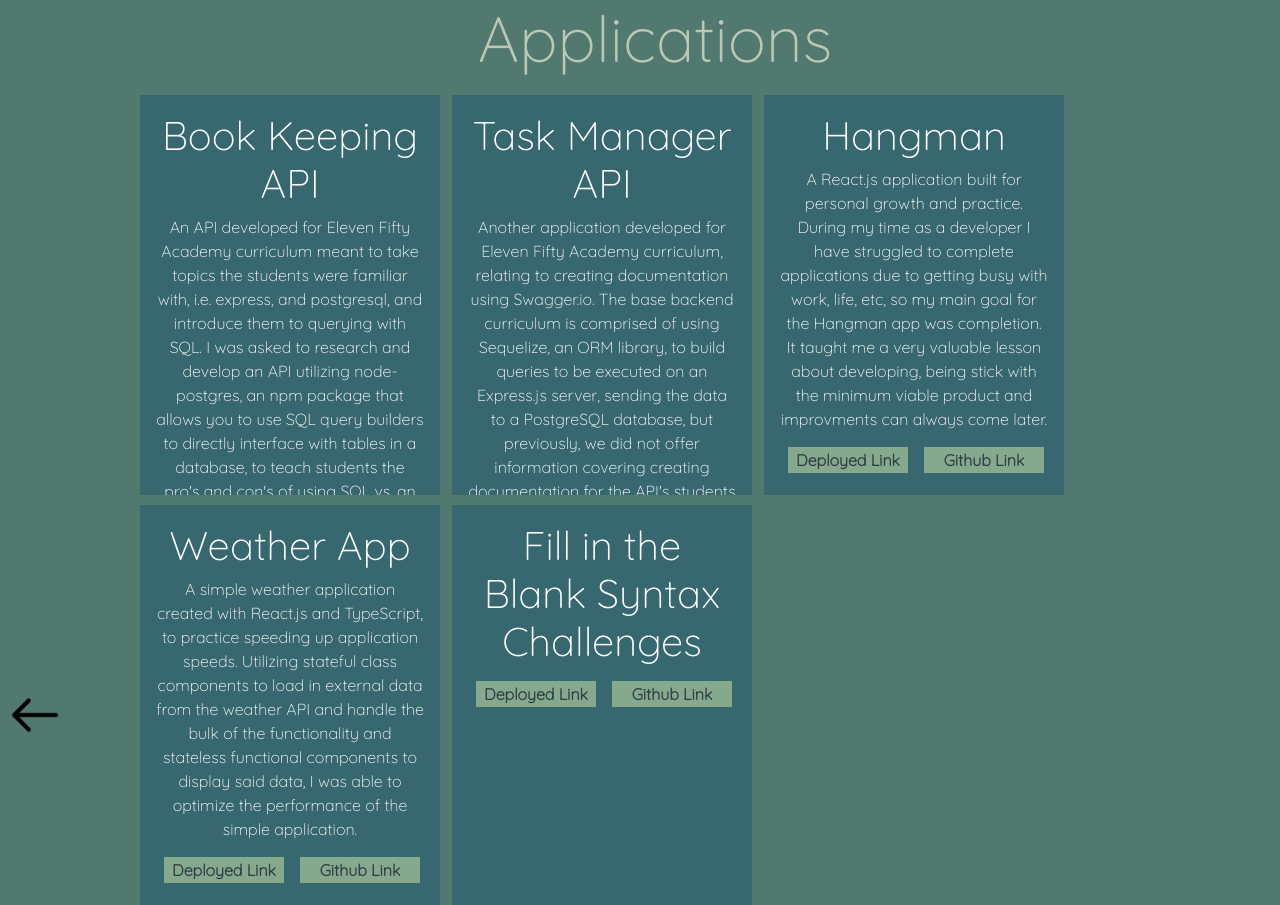
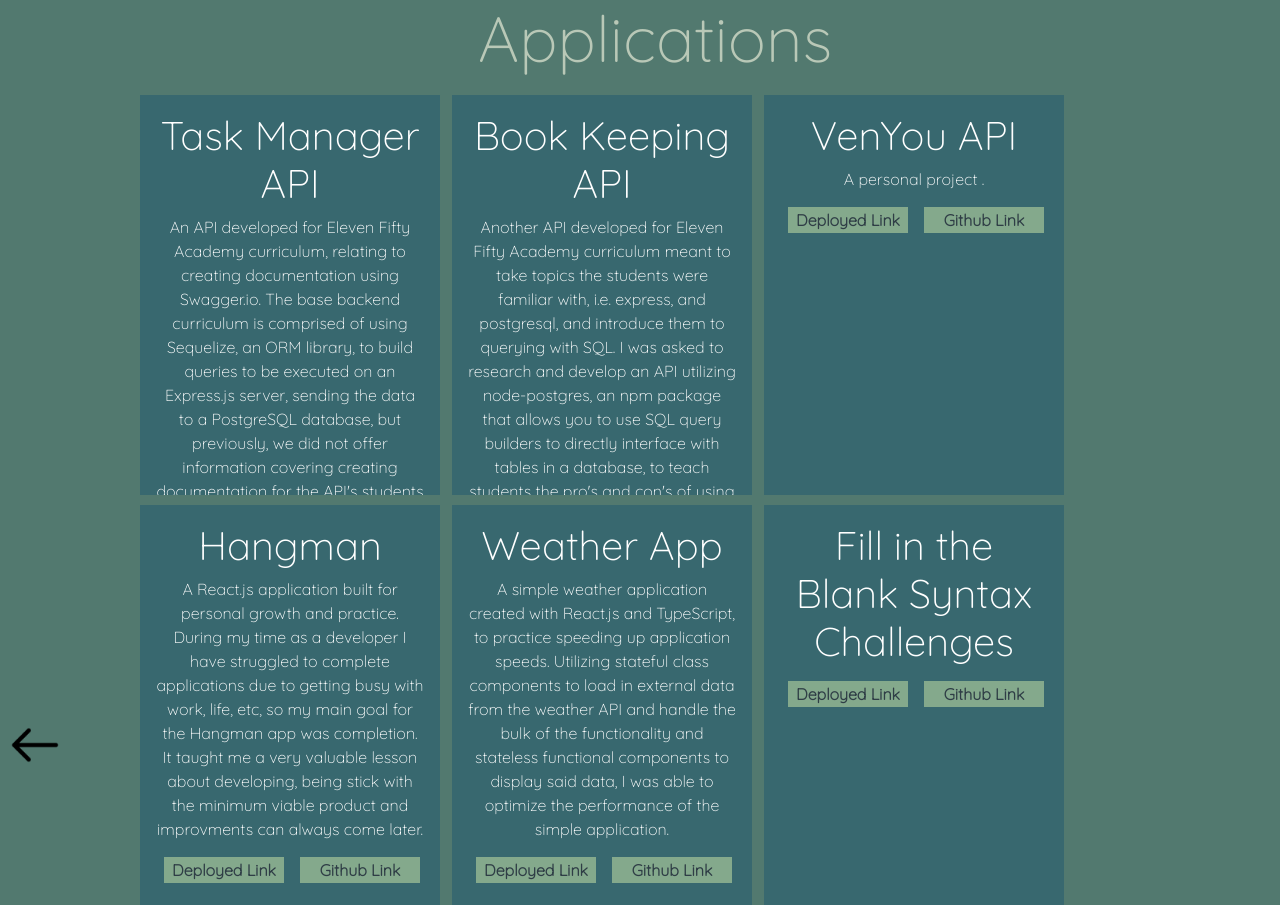
Before and after one commit to corynnem/corynne-moody, a React (Create React App) app: page /applications in a window 1280 px wide. Built offline with nearby package versions, Linux system fonts and the light colour scheme.

Commit message:
shifting arrows

```diff
--- a/src/Main/About.js
+++ b/src/Main/About.js
@@ -99,7 +99,7 @@ const About = () => {
         style={{
           display: "flex",
           position: "absolute",
-          bottom: "60px",
+          bottom: "30px",
           left: "0px",
           marginLeft: "10px",
           color: 'var(--light-green)'
--- a/src/Main/Applications.js
+++ b/src/Main/Applications.js
@@ -20,7 +20,7 @@ const About = () => {
         style={{
           height: "50px",
           position: "fixed",
-          bottom: "60px",
+          bottom: "30px",
           left: "0px",
           marginLeft: "10px",
         }}
--- a/src/Main/Grid/Grid.jsx
+++ b/src/Main/Grid/Grid.jsx
@@ -5,18 +5,25 @@ import "../main.css";
 const Grid = () => {
   const projects = [
     {
+      name: "Task Manager API",
+      desc: "An API developed for Eleven Fifty Academy curriculum, relating to creating documentation using Swagger.io. The base backend curriculum is comprised of using Sequelize, an ORM library, to build queries to be executed on an Express.js server, sending the data to a PostgreSQL database, but previously, we did not offer information covering creating documentation for the API's students build. So, I was tasked with researching and developing an application that uses Swagger.io, an npm package that allows users to describe the structure of their API's to automatically populate documentation.",
+      img_src: "",
+      githubLink: 'https://github.com/corynnem/taskdb',
+      deployedLink: 'https://task-database-app.herokuapp.com/api-docs/#/'
+    },
+    {
       name: "Book Keeping API",
-      desc: "An API developed for Eleven Fifty Academy curriculum meant to take topics the students were familiar with, i.e. express, and postgresql, and introduce them to querying with SQL. I was asked to research and develop an API utilizing node-postgres, an npm package that allows you to use SQL query builders to directly interface with tables in a database, to teach students the pro's and con's of using SQL vs. an ORM. In this project I learned that writing raw SQL queries will always be quicker than using an ORM due to the ability to directly manipulate tables in a given database.",
+      desc: "Another API developed for Eleven Fifty Academy curriculum meant to take topics the students were familiar with, i.e. express, and postgresql, and introduce them to querying with SQL. I was asked to research and develop an API utilizing node-postgres, an npm package that allows you to use SQL query builders to directly interface with tables in a database, to teach students the pro's and con's of using SQL vs. an ORM. In this project I learned that writing raw SQL queries will always be quicker than using an ORM due to the ability to directly manipulate tables in a given database.",
       img_src: "",
       githubLink: 'https://github.com/corynnem/SQL',
       deployedLink: ''
     },
     {
-      name: "Task Manager API",
-      desc: "Another application developed for Eleven Fifty Academy curriculum, relating to creating documentation using Swagger.io. The base backend curriculum is comprised of using Sequelize, an ORM library, to build queries to be executed on an Express.js server, sending the data to a PostgreSQL database, but previously, we did not offer information covering creating documentation for the API's students build. So, I was tasked with researching and developing an application that uses Swagger.io, an npm package that allows users to describe the structure of their API's to automatically populate documentation.",
+      name: "VenYou API",
+      desc: "A personal project .",
       img_src: "",
-      githubLink: 'https://github.com/corynnem/taskdb',
-      deployedLink: 'https://task-database-app.herokuapp.com/api-docs/#/'
+      githubLink: '',
+      deployedLink: ''
     },
     {
       name: "Hangman",
--- a/src/Main/Splash.js
+++ b/src/Main/Splash.js
@@ -78,7 +78,7 @@ const Splash = () => {
       <br/>
       <br/>
       <br/>
-      <hr/>
+      <hr style={{marginTop: '10%'}}/>
     </div>
   );
 };
```
Also changed, not shown: src/Main/main.css (+0 -10 lines).
